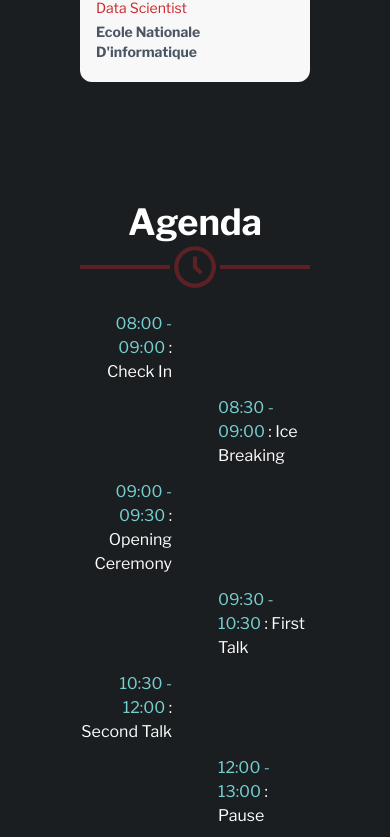
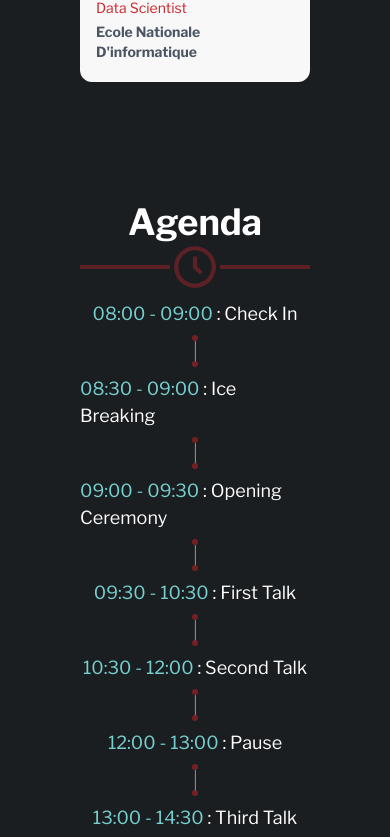
Before and after one commit to MarouaneBenbetka/AI-Summit, a React (Vite) app: page / in a window 390 px wide. Shown: the part 3553-4390 px from the top of the page. Built offline with nearby package versions, Linux system fonts and the light colour scheme.

Commit message:
agenda fix -responsive part-

```diff
--- a/src/sections/Agenda.jsx
+++ b/src/sections/Agenda.jsx
@@ -1,11 +1,14 @@
 import { agenda } from "../data/data";
 import { BiTimeFive } from "react-icons/bi";
 import agenda_neurons from "../assets/agenda_neurons.svg";
+import agenda_link from "../assets/link_agenda.svg";
 
 const Agenda = () => {
 	return (
-    <div className="py-14 px-20 ">
-      <h1 className="text-4xl font-bold text-center md:text-left">Agenda</h1>
+		<div className="py-14 px-20 lg:px-[12vw]">
+			<h1 className="text-4xl font-bold text-center md:text-left">
+				Agenda
+			</h1>
 
 			<div className="flex items-center gap-0 ">
 				<div className="h-1 bg-[#5D2024] w-full mx-0" />
@@ -17,32 +20,73 @@ const Agenda = () => {
 				<div className="h-1 bg-[#5D2024] w-full" />
 			</div>
 
-      <div className="py-5 flex flex-col gap-3 relative">
+			<div className="hidden md:flex justify-center ">
+				<div className="flex flex-col justify-start mt-2 lg:w-[400px]">
+					{agenda.map((data, index) => {
+						if (index % 2 === 0) {
+							return (
+								<div
+									key={index}
+									className="ml-auto my-6 lg:my-8 text-[18px] lg:text-[22px] text-right"
+								>
+									<span className="text-blue ">
+										{data.start} - {data.end}
+									</span>{" "}
+									: {data.activity}
+								</div>
+							);
+						}
+					})}
+				</div>
+				<div className="invisible md:visible sm:visible flex justify-around items-center md:py-10 px-4   ">
 					<img
 						src={agenda_neurons}
 						alt="React Logo"
-          className="invisible md:visible sm:visible h-4/5 w-auto absolute left-0 right-0 m-auto"
+						className="md:h-[360px] lg:h-[460px] "
 					/>
-        {agenda.map((data, index) => (
+				</div>
+
+				<div className="flex flex-col justify-end ml-2 mb-2 lg:w-[400px]">
+					{agenda.map((data, index) => {
+						if (index % 2 === 1) {
+							return (
 								<div
 									key={index}
-            className={`flex  ${
-              index % 2 == 1 ? "justify-end" : "justify-start"
-            }`}
-          >
-            <div
-              className={
-                index % 2 == 0 ? "basis-2/5 text-right" : " basis-2/5 text-left"
-              }
+									className="my-6 lg:my-8 text-[18px] lg:text-[20px] text-left"
 								>
 									<span className="text-blue">
 										{data.start} - {data.end}
 									</span>{" "}
 									: {data.activity}
 								</div>
+							);
+						}
+					})}
 				</div>
+			</div>
+
+			<div className="flex md:hidden flex-col justify-center items-center">
+				{agenda.map((data, index) => (
+					<>
+						<div key={index} className="text-[18px] my-2">
+							<span className="text-blue ">
+								{data.start} - {data.end}
+							</span>{" "}
+							: {data.activity}
+						</div>
+						<img
+							src={agenda_link}
+							alt=""
+							className={
+								index == agenda.length - 1
+									? "hidden"
+									: "opacity-70 h-[32px]"
+							}
+						/>
+					</>
 				))}
 			</div>
+
 			<div className="h-1 bg-[#5D2024] w-full" />
 		</div>
 	);
```
Also changed, not shown: src/assets/link_agenda.svg (added). Lines whose indentation alone changed are shown as unchanged.
